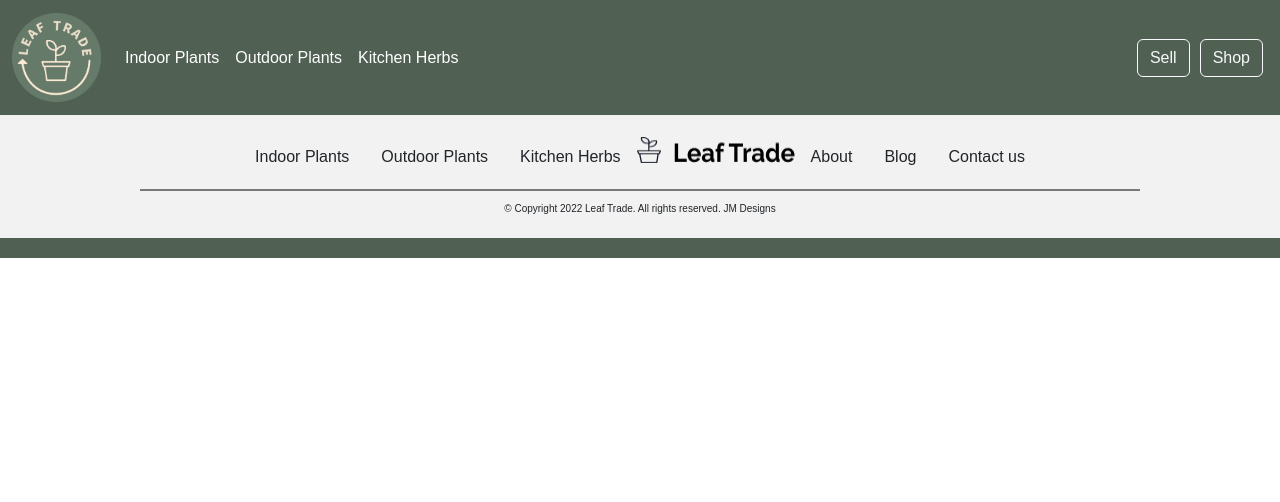
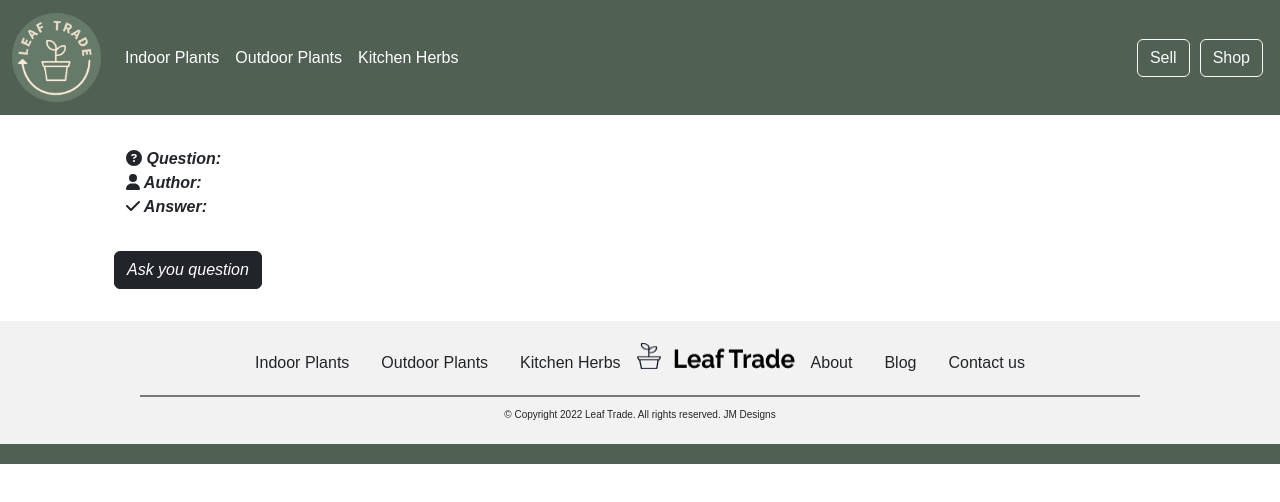
Before and after one commit to Jess2D/leafTrade, a React (Create React App) app in the folder client/: page /questions/1 in a window 1280 px wide. Shown: the top 502 px of the page. Built offline with nearby package versions, Linux system fonts and the light colour scheme; no server answers.

Commit message:
feat: resview component

```diff
--- a/client/src/App.js
+++ b/client/src/App.js
@@ -11,6 +11,7 @@ import Footer from "./components/footer/Footer";
 import Catalog from "./components/catalog/Catalog";
 import Login from "./components/login/Login";
 import Reviews from "./components/review/Reviews";
+import Questions from "./components/question/Questions";
 import FooterProductPage from "./components/productNavigation/ProductFooter";
 //import FooterProductPage from "./components/productNavigation/FooterProductPage";
 
@@ -39,6 +40,7 @@ const App = () => {
         <Route path="/login" element={<Login />} />
         <Route path="/prodNav/:id" element={<FooterProductPage />} />
         <Route path="/reviews/:id" element={<Reviews />} />
+        <Route path="/questions/:id" element={<Questions />} />
         <Route path="/newListing" element={<NewListing />} />
         <Route
           path="/private"
--- a/client/src/components/catalog/Catalog.js
+++ b/client/src/components/catalog/Catalog.js
@@ -2,7 +2,6 @@ import React, { useEffect, useState } from "react";
 import { Container, Card } from "react-bootstrap";
 import styled from "styled-components";
 import catalogMKT from "../../assets/catalogMKT.png";
-import { FontAwesomeIcon } from "@fortawesome/react-fontawesome";
 
 /**
  * @description Represents the style of Catalog Page
--- a/client/src/components/product/Product.js
+++ b/client/src/components/product/Product.js
@@ -1,8 +1,9 @@
-import React, { useState, useEffect } from "react";
+import { useState, useEffect } from "react";
 import { useParams, useNavigate } from "react-router";
 
 export default function Product(product_id) {
   const [item, setitem] = useState({
+    _id: "",
     name: "",
     userID: { user_id: "" },
     description: "",
@@ -13,7 +14,8 @@ export default function Product(product_id) {
     questions: [
       {
         title: "",
-        quserID: "",
+        quserID: { quser_id: "" },
+        answer: "",
         answers: [
           {
             answer: "",
--- a/client/src/components/question/Questions.js
+++ b/client/src/components/question/Questions.js
@@ -1,11 +1,78 @@
 import React from "react";
+import { useParams } from "react-router";
+import { Container } from "react-bootstrap";
+import styled from "styled-components";
+import Product from "../product/Product";
+import User from "../user/User";
+import { FontAwesomeIcon } from "@fortawesome/react-fontawesome";
+import {
+  faCircleQuestion,
+  faUser,
+  faCheck,
+} from "@fortawesome/free-solid-svg-icons";
+import Button from "react-bootstrap/Button";
 
-const Questions = () => {
+const Box = styled.div`
+  margin: 32px;
+  font-style: italic;
+`;
+
+const getUser = (id) => {
+  const user = User(id);
+  return user.name;
+};
+
+const Question = (props) => (
+  <div>
+    <Container>
+      <Box>
+        <div>
+          <FontAwesomeIcon icon={faCircleQuestion} />
+          <b> Question: </b>
+          {props.question.title}
+        </div>
+        <div>
+          <FontAwesomeIcon icon={faUser} />
+          <b> Author: </b>
+          {getUser(props.id)}
+        </div>
+        <div>
+          <FontAwesomeIcon icon={faCheck} />
+          <b> Answer: </b>
+          {props.question.answer}
+        </div>
+      </Box>
+    </Container>
+  </div>
+);
+
+export default function Questions() {
+  const params = useParams();
+  const id = params.id.toString();
+  const product = Product(id);
+  const url = "/product/" + product._id + "/question/add";
+  const QuestionList = () => {
+    return product.questions.map((question, key) => {
+      return (
+        <Question
+          question={question}
+          id={question.quserID.quser_id}
+          key={key}
+        />
+      );
+    });
+  };
+
   return (
     <div>
-      <p>Questions</p>
+      <Container>
+        {QuestionList()}
+        <Box>
+          <Button variant="dark" href={url}>
+            Ask you question
+          </Button>
+        </Box>
+      </Container>
     </div>
   );
-};
-
-export default Questions;
+}
--- a/client/src/components/review/Reviews.js
+++ b/client/src/components/review/Reviews.js
@@ -6,19 +6,11 @@ import Product from "../product/Product";
 import User from "../user/User";
 import { FontAwesomeIcon } from "@fortawesome/react-fontawesome";
 import { faStar } from "@fortawesome/free-solid-svg-icons";
+import Button from "react-bootstrap/Button";
 
-const StarsOuter = styled.div`
-  padding: 32px;
-  height: 300px;
-`;
 const Box = styled.div`
   margin: 32px;
   font-style: italic;
-`;
-
-const StarsInner = styled.div`
-  padding: 32px;
-  height: 300px;
 `;
 
 const getUser = (id) => {
@@ -88,6 +80,7 @@ export default function Reviews() {
   const params = useParams();
   const id = params.id.toString();
   const product = Product(id);
+  const url = "/product/" + product._id + "/review/add";
   const ReviewList = () => {
     return product.reviews.map((review, key) => {
       return <Review review={review} id={review.ruserID.ruser_id} key={key} />;
@@ -96,7 +89,14 @@ export default function Reviews() {
 
   return (
     <div>
-      <Container>{ReviewList()}</Container>
+      <Container>
+        {ReviewList()}
+        <Box>
+          <Button variant="dark" href={url}>
+            Review this product
+          </Button>
+        </Box>
+      </Container>
     </div>
   );
 }
--- a/client/src/components/user/User.js
+++ b/client/src/components/user/User.js
@@ -1,4 +1,4 @@
-import React, { useState, useEffect } from "react";
+import { useState, useEffect } from "react";
 import { useParams, useNavigate } from "react-router";
 
 export default function User(user_id) {
```
Also changed, not shown: 1 other file (tests, documents, lock files or other folders).
